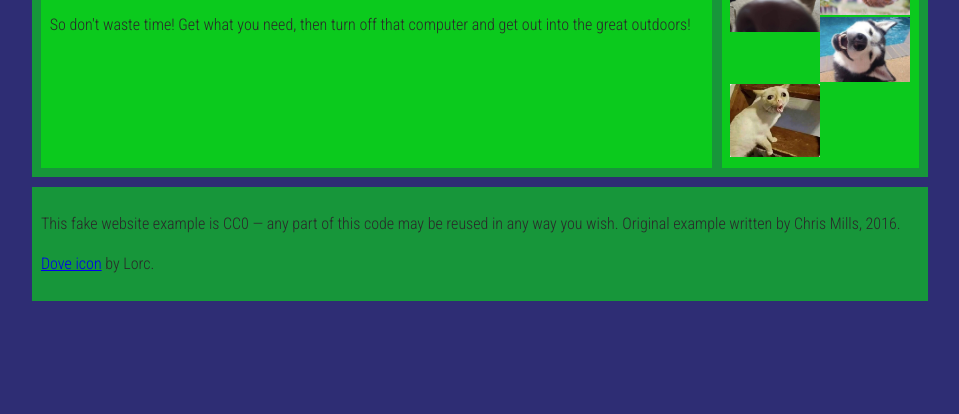
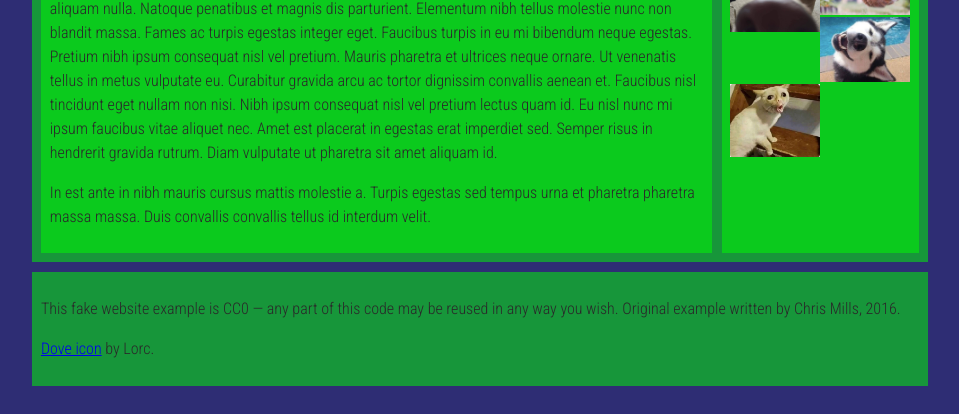
Before and after one commit to dbaker18/dbaker18.github.io, a plain HTML site: page lab_3/index.html in a window 1280 px wide. Shown: the part 386-800 px from the top of the page, without its empty margins (160-1119 px from the left). Drawn offline with Linux system fonts and the light colour scheme.

Commit message:
Update index.html

```diff
--- a/lab_3/index.html
+++ b/lab_3/index.html
@@ -169,9 +169,9 @@ footer {
       <section>
       <h2>Welcome</h2>
 
-      <p>Welcome to our fake birdwatching site. If this were a real site, it would be the ideal place to come to learn more about birdwatching, whether you are a beginner looking to learn how to get into birding, or an expert wanting to share ideas, tips, and photos with other like-minded people.</p>
+      <p>Lorem ipsum dolor sit amet, consectetur adipiscing elit, sed do eiusmod tempor incididunt ut labore et dolore magna aliqua. Quisque id diam vel quam elementum pulvinar. Id ornare arcu odio ut sem nulla pharetra diam sit. Tortor aliquam nulla facilisi cras fermentum odio eu. Pellentesque eu tincidunt tortor aliquam nulla. Natoque penatibus et magnis dis parturient. Elementum nibh tellus molestie nunc non blandit massa. Fames ac turpis egestas integer eget. Faucibus turpis in eu mi bibendum neque egestas. Pretium nibh ipsum consequat nisl vel pretium. Mauris pharetra et ultrices neque ornare. Ut venenatis tellus in metus vulputate eu. Curabitur gravida arcu ac tortor dignissim convallis aenean et. Faucibus nisl tincidunt eget nullam non nisi. Nibh ipsum consequat nisl vel pretium lectus quam id. Eu nisl nunc mi ipsum faucibus vitae aliquet nec. Amet est placerat in egestas erat imperdiet sed. Semper risus in hendrerit gravida rutrum. Diam vulputate ut pharetra sit amet aliquam id.</p>
 
-      <p>So don't waste time! Get what you need, then turn off that computer and get out into the great outdoors!</p>
+      <p>In est ante in nibh mauris cursus mattis molestie a. Turpis egestas sed tempus urna et pharetra pharetra massa massa. Duis convallis convallis tellus id interdum velit. </p>
     </section>
     <aside>
       <h2>Favourite photos</h2>
```
